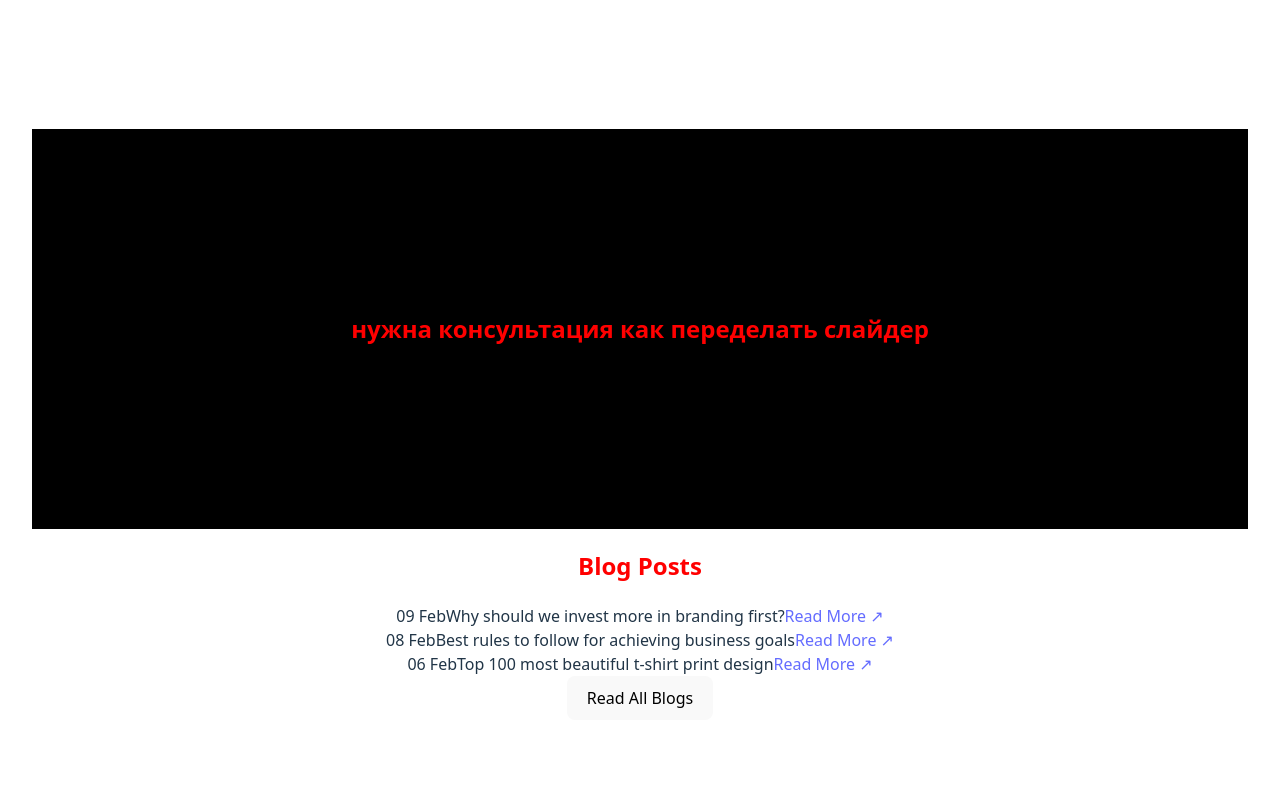
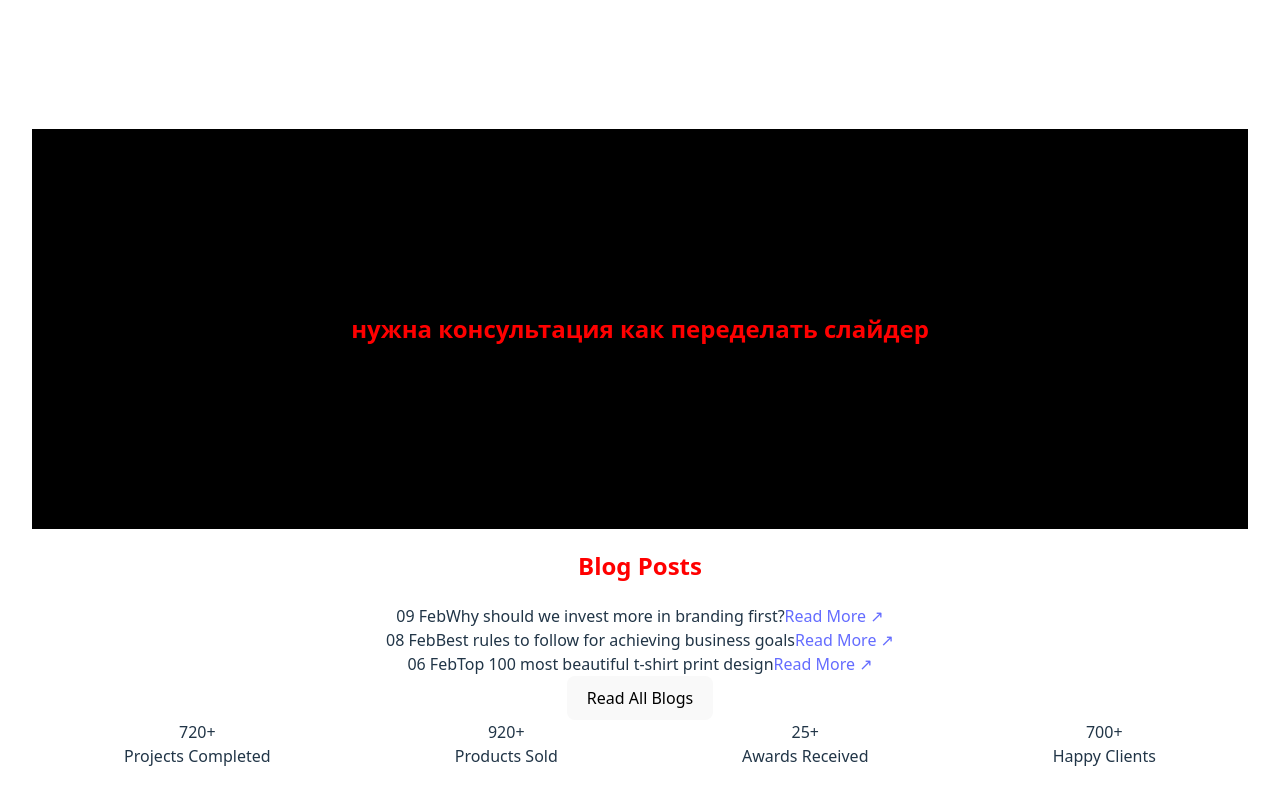
Before and after one commit to Anton-013/portfolio, a React (Vite) app: page / in a window 1280 px wide. Shown: the part 3962-4762 px from the top of the page. Before the commit the page ends 4714 px from the top, so only its background shows below. Built offline with nearby package versions, Linux system fonts and the light colour scheme.

Commit message:
add Results

```diff
--- a/src/App.tsx
+++ b/src/App.tsx
@@ -6,6 +6,7 @@ import { Brends } from './layout/sections/brends/Brends';
 import { Main } from './layout/sections/main/Main'
 import { Offer } from './layout/sections/offer/Offer';
 import { Portfolio } from './layout/sections/portfolio/Portfolio';
+import { Results } from './layout/sections/results/Results';
 import { Testimony } from './layout/sections/testimony/Testimony';
 
 function App() {
@@ -19,6 +20,7 @@ function App() {
       <Brends />
       <Testimony />
       <Blog />
+      <Results />
     </div>
   );
 };
--- /dev/null
+++ b/src/components/result/Result.tsx
@@ -0,0 +1,29 @@
+import React from "react";
+import styled from "styled-components";
+
+type ResultPropsType = {
+    num: string
+    text: string
+}
+
+export const Result = (props: ResultPropsType) => {
+    return (
+        <StyledResult>
+            <ResultNumber>{props.num}</ResultNumber>
+            <ResultText>{props.text}</ResultText>
+        </StyledResult>
+    )
+}
+
+const StyledResult = styled.div`
+    display: flex;
+    flex-direction: column;
+`
+
+const ResultNumber = styled.span`
+
+`
+
+const ResultText = styled.span`
+
+`
--- /dev/null
+++ b/src/layout/sections/results/Results.tsx
@@ -0,0 +1,43 @@
+import React from "react";
+import styled from "styled-components";
+import { Result } from "../../../components/result/Result";
+
+const resultList = [
+    {
+        num: "720+",
+        text: "Projects Completed",
+    },
+    {
+        num: "920+",
+        text: "Products Sold",
+    },
+    {
+        num: "25+",
+        text: "Awards Received",
+    },
+    {
+        num: "700+",
+        text: "Happy Clients",
+    },
+]
+
+export const Results = () => {
+    return (
+        <StyledResults>
+            {resultList.map((i, index) => {
+                return (
+                    <Result
+                        key={index}
+                        num={i.num}
+                        text={i.text} />
+                )
+            })}
+        </StyledResults>
+    )
+}
+
+const StyledResults = styled.section`
+    display: flex;
+    flex-direction: row;
+    justify-content: space-around;
+`
```
